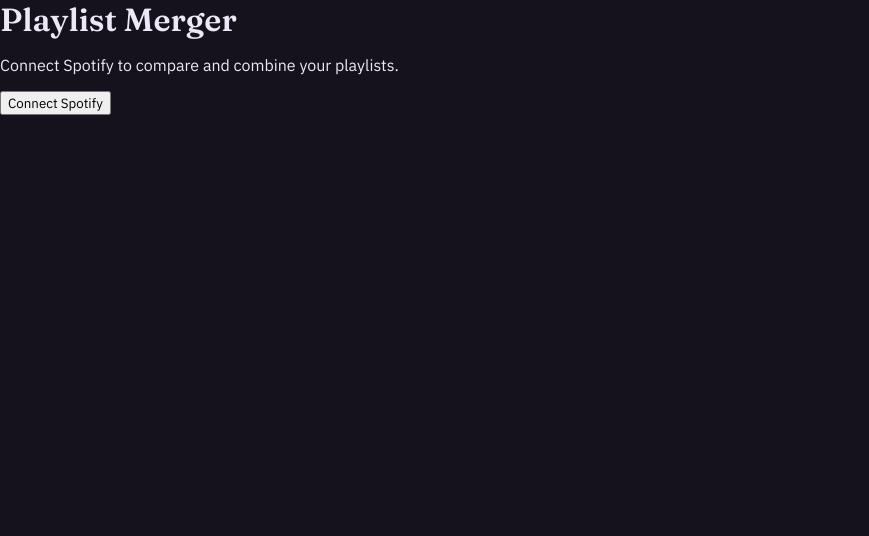
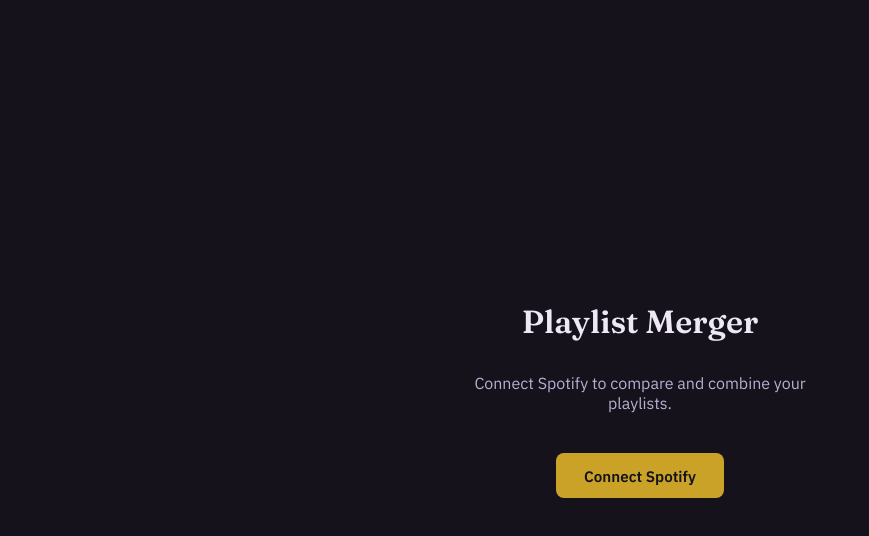
Before and after one commit to JustTrying652/spotify-merger-frontend, a React (Vite) app: page / in a window 1280 px wide. Shown: the top 536 px of the page, without its empty margins (0-869 px from the left). Built offline with nearby package versions, Linux system fonts and the light colour scheme; no server answers.

Commit message:
add app shell styles

```diff
--- a/src/index.css
+++ b/src/index.css
@@ -42,3 +42,57 @@
   outline: 2px solid var(--brass);
   outline-offset: 2px;
 }
+
+.app-header {
+  max-width: 960px;
+  margin: 0 auto;
+  padding: 2rem 1.5rem 0;
+}
+
+.app-header h1 {
+  font-size: 1.6rem;
+}
+
+.login-screen {
+  min-height: 100vh;
+  display: flex;
+  flex-direction: column;
+  align-items: center;
+  justify-content: center;
+  gap: 1rem;
+  text-align: center;
+  padding: 0 1.5rem;
+}
+
+.login-screen h1 {
+  font-size: 2rem;
+}
+
+.login-screen p {
+  color: var(--paper-dim);
+  max-width: 360px;
+}
+
+.brass-button {
+  background: var(--brass);
+  color: var(--ink);
+  border: none;
+  border-radius: 8px;
+  padding: 0.8rem 1.75rem;
+  font-size: 0.95rem;
+  font-weight: 600;
+  margin-top: 0.5rem;
+}
+
+.brass-button:hover {
+  background: #ddb632;
+}
+
+.loading {
+  min-height: 100vh;
+  display: flex;
+  align-items: center;
+  justify-content: center;
+  color: var(--paper-dim);
+  font-family: var(--font-mono);
+}
```
